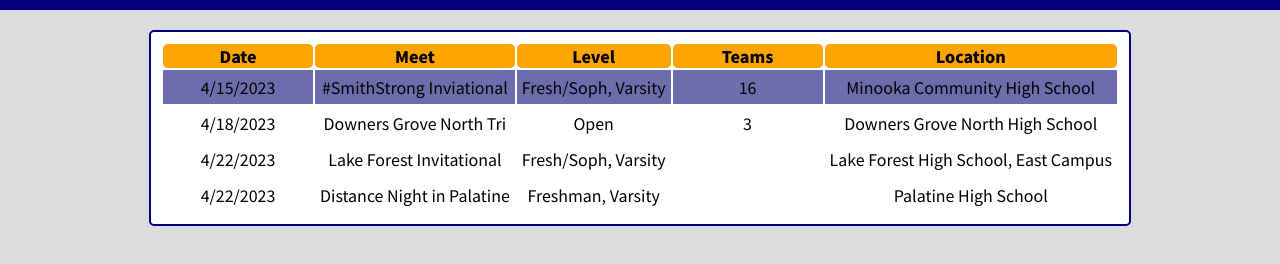
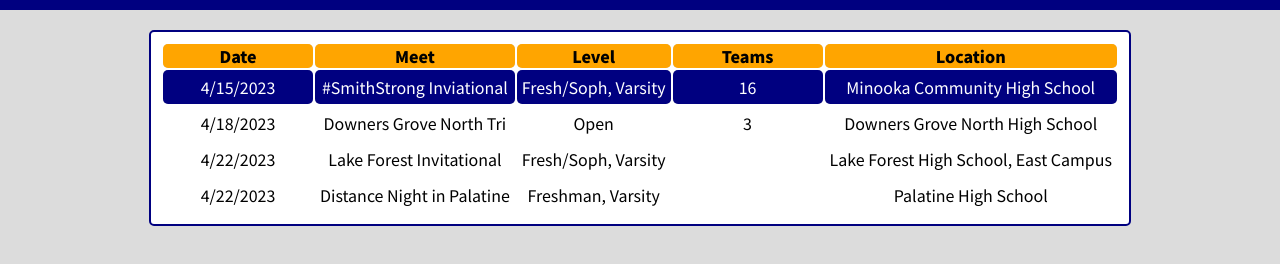
Before and after one commit to liamnewhart03/oprftf, a plain HTML site: page schedule.html in a window 1280 px wide. Shown: the part 122-386 px from the top of the page. Drawn offline with Linux system fonts and the light colour scheme.

Commit message:
Update style.css

```diff
--- a/style.css
+++ b/style.css
@@ -76,7 +76,9 @@ header {
 }
 
 .schedule .next td {
-  background-color: rgba(0, 0, 128, 0.5);
+  background-color: navy;
+  color: white;
+  border-radius: 5px;
 }
 
 table {
```
